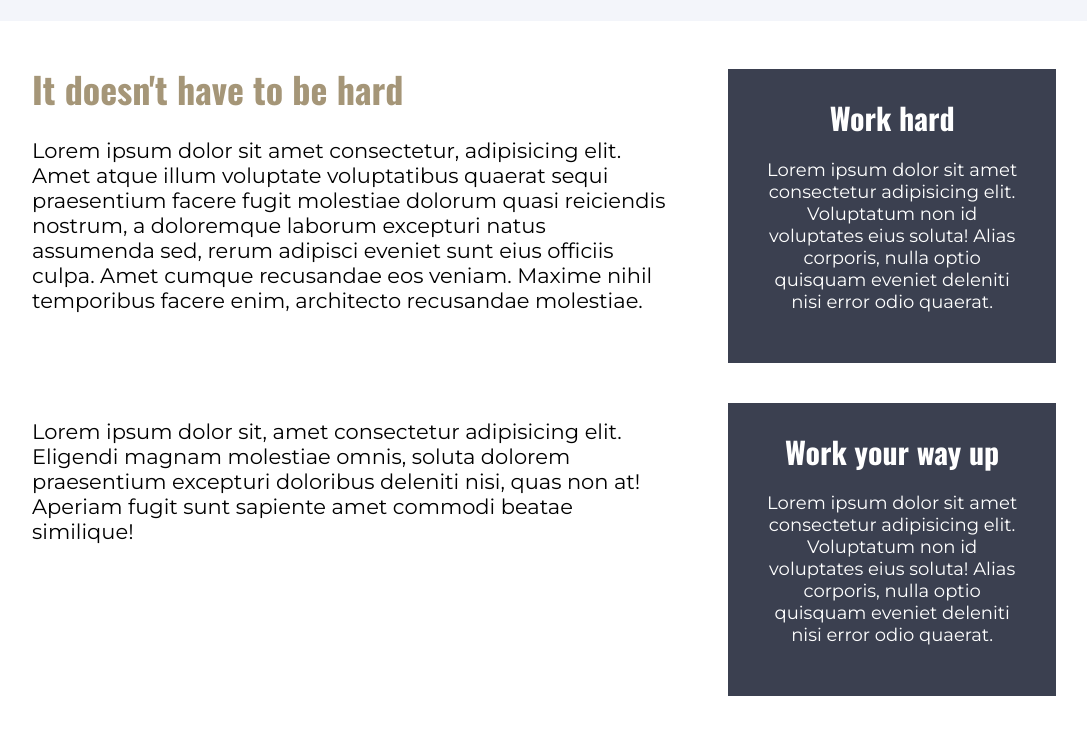
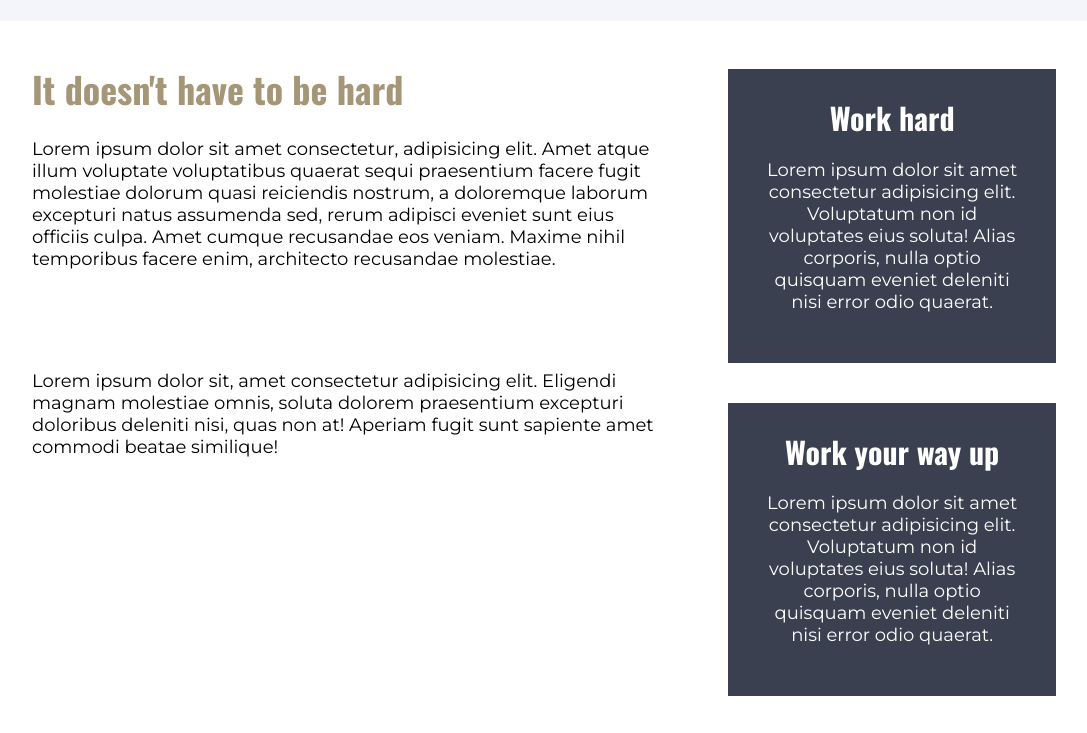
Before and after one commit to AliCamara20/Responsive-layout, a plain HTML site: page index.html in a window 1280 px wide. Shown: the part 940-1673 px from the top of the page, without its empty margins (96-1183 px from the left). Drawn offline with nearby package versions, Linux system fonts and the light colour scheme; a web font is replaced by a local one.

Commit message:
updated style.css

```diff
--- a/style.css
+++ b/style.css
@@ -29,6 +29,7 @@ h1, h2{
 
 p{
     font-family: 'Montserrat', sans-serif;
+    font-size: clamp(1rem, .875rem + 1vw, 1.125rem );
 }
 
 img{
@@ -173,10 +174,11 @@ header{
     color: var(--heading-color);
     font-weight: 900;
 }
-
+/*
 .section-two p{
     font-size: var(--px18);
 }
+*/
 
 .section-three{
    padding: 3em 0;
@@ -186,10 +188,11 @@ header{
     font-size: var(--px36);
     color: var(--heading-color);
 }
-
+/*
 .section-pg{
     font-size: var(--px21);
 }
+*/
 
 .col_three--col{
     background-color: var(--secondary-color);
@@ -205,10 +208,11 @@ header{
 .col-heading{
     font-size: var(--px30);
 }
-
+/*
 .col-pg{
     font-size: var(--px18);
 }
+*/
 
 .section-four{
     background: var(--secondary-color);
@@ -234,9 +238,11 @@ header{
 .section-four h3{
     font-size: var(--px16)
 }
+/*
 .section-four p{
     font-size: var(--px16);
 }
+*/
 
 
 
```
